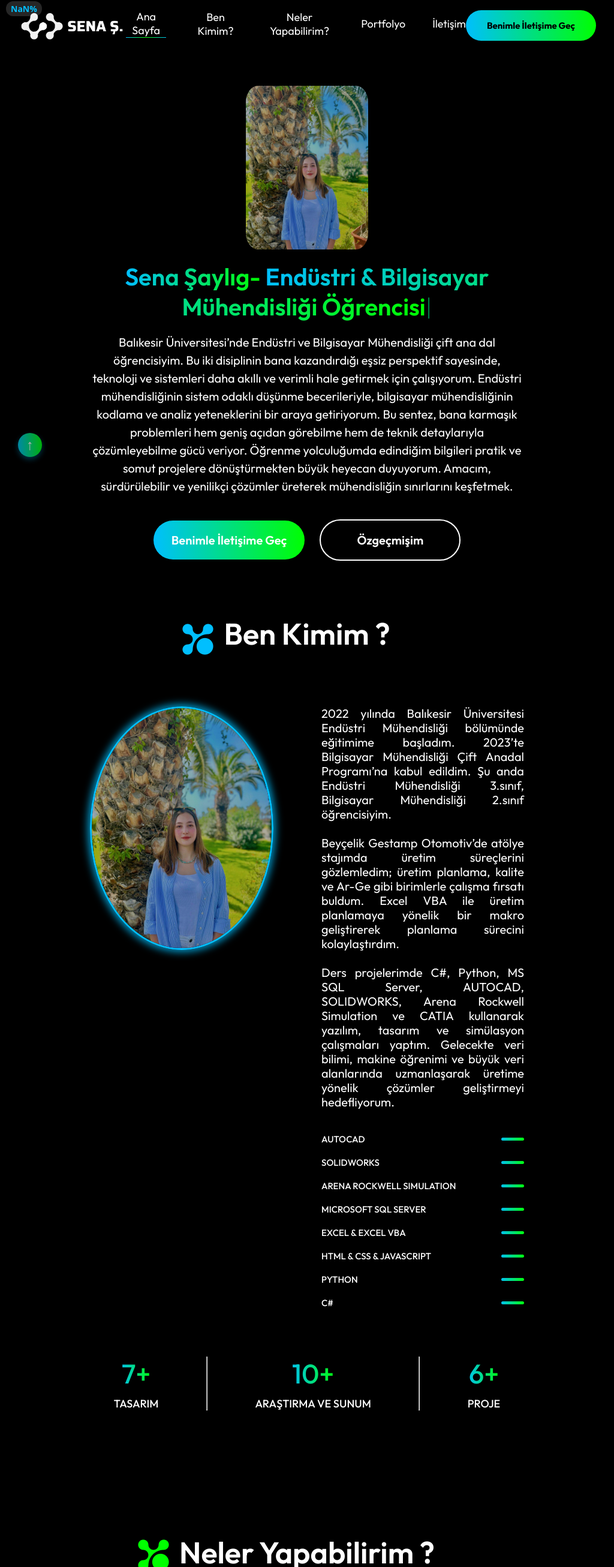
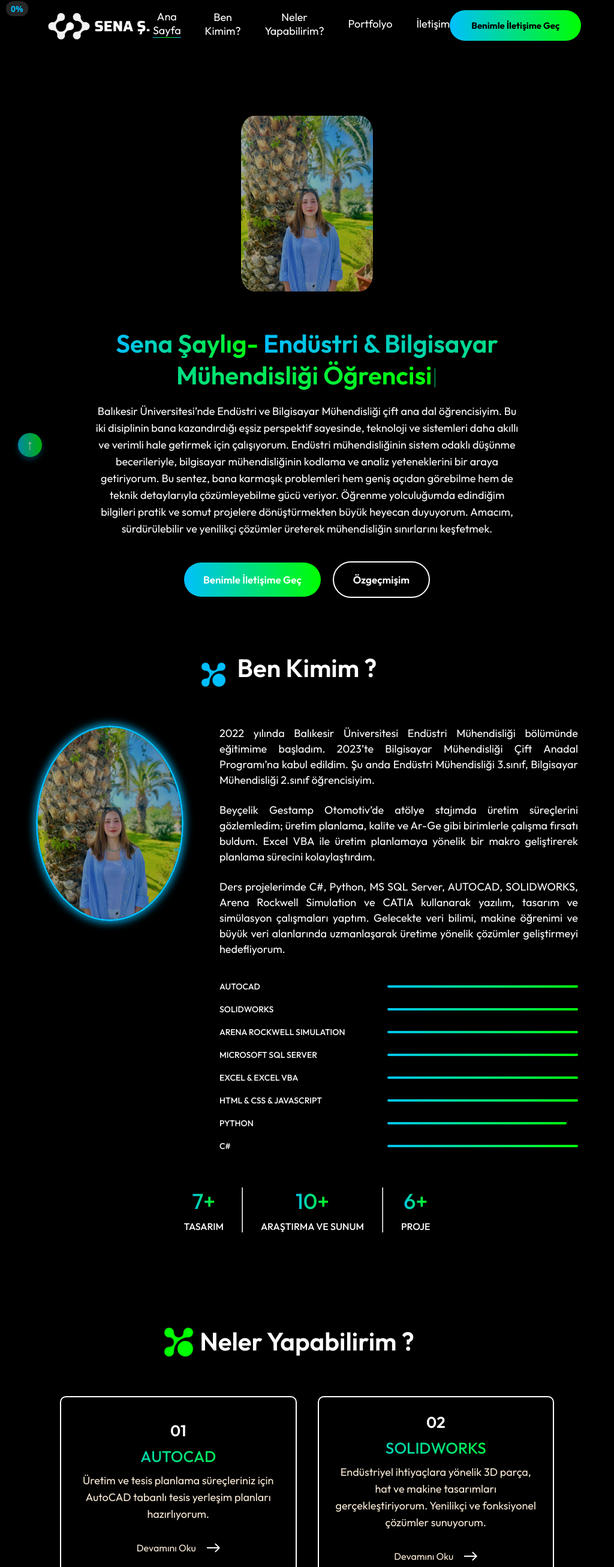
Before and after one commit to Senasylg/sena_saylig_portfolyo, a React (Create React App) app: page / in a window 1024 px wide. Shown: the part 8-2621 px from the top of the page at 60% size. Built offline with nearby package versions, Linux system fonts and the light colour scheme; a web font is replaced by a local one.

Commit message:
new commit

```diff
--- a/src/Components/About/About.css
+++ b/src/Components/About/About.css
@@ -272,3 +272,57 @@
         padding: 0 5px;
     }
 }
+@media (max-width: 1024px) and (min-width: 769px) {
+    .about {
+        margin: 40px 60px;
+        gap: 60px;
+    }
+
+    .about-title h1 {
+        font-size: 42px;
+    }
+
+    .about-title img {
+        width: 50px;
+        left: -35px;
+    }
+
+    .about-sections {
+        gap: 60px;
+    }
+
+    .about-left img {
+        width: 240px;
+    }
+
+    .about-para {
+        font-size: 18px;
+        line-height: 26px;
+    }
+
+    .about-skill {
+        gap: 30px;
+    }
+
+    .about-skill p {
+        font-size: 14px;
+    }
+
+    .about-skill hr {
+        height: 4px;
+    }
+
+    .about-achievements {
+        flex-wrap: wrap;
+        gap: 30px;
+        justify-content: center;
+    }
+
+    .about-achievement h1 {
+        font-size: 36px;
+    }
+
+    .about-achievement p {
+        font-size: 16px;
+    }
+}
--- a/src/Components/Contact/Contact.css
+++ b/src/Components/Contact/Contact.css
@@ -247,3 +247,93 @@
         font-size: 14px;
     }
 }
+@media (max-width: 1024px) and (min-width: 769px) {
+    .contact {
+        gap: 60px;
+        margin: 70px 100px;
+    }
+
+    .contact-title h1 {
+        font-size: 44px;
+        margin-top: 40px;
+        padding: 0 20px;
+    }
+
+    .contact-title img {
+        left: -35px;
+        width: 55px;
+    }
+
+    .contact-section {
+        flex-direction: column;
+        gap: 60px;
+        align-items: center;
+        width: 100%;
+    }
+
+    .contact-left {
+        align-items: center;
+        text-align: center;
+    }
+
+    .contact-left h1 {
+        font-size: 36px;
+    }
+
+    .contact-left p {
+        font-size: 18px;
+        line-height: 32px;
+        max-width: 90%;
+    }
+
+    .contact-details {
+        font-size: 18px;
+        gap: 18px;
+    }
+
+    .contact-detail {
+        gap: 18px;
+    }
+
+    .contact-detail img {
+        width: 24px;
+        height: 24px;
+    }
+
+    .contact-right {
+        width: 90%;
+        max-width: 600px;
+        gap: 18px;
+    }
+
+    .contact-right label {
+        font-size: 18px;
+    }
+
+    .contact-right input,
+    .contact-right textarea {
+        font-size: 18px;
+        padding-left: 18px;
+        padding-right: 18px;
+        height: 48px;
+    }
+
+    .contact-right textarea {
+        padding-top: 10px;
+        height: auto;
+    }
+
+    .contact-submit {
+        font-size: 18px;
+        padding: 14px 30px;
+        height: 48px;
+    }
+
+    .submit-wrapper {
+        width: 100%;
+    }
+
+    .sent-message {
+        font-size: 15px;
+    }
+}
--- a/src/Components/Contact/Contact.jsx
+++ b/src/Components/Contact/Contact.jsx
@@ -6,6 +6,7 @@ import location_icon from '../../assets/location_icon.svg'
 import call_icon from '../../assets/call_icon.svg'
 import linkedin_icon from '../../assets/linkedin_icon.png'
 import github_icon from '../../assets/github_icon.png'
+import facebook_icon from '../../assets/facebook_icon.png'
 
 const Contact = () => {
     const [sent, setSent] = useState(false);
@@ -59,7 +60,7 @@ const Contact = () => {
                             </a><p>senasaylig@gmail.com</p>
                         </div>
                         <div className="contact-detail">
-                            <img src={call_icon} alt=""/> <p>+531 090 00 00</p>
+                            <img src={call_icon} alt=""/> <p>+531 087 13 99</p>
                         </div>
                         <div className="contact-detail">
                             <a
@@ -82,6 +83,12 @@ const Contact = () => {
                             </a>
                             <p>Github Profil</p>
                         </div>
+                        <div className="contact-detail">
+                            <a href="#" onClick={e => e.preventDefault()} target="_blank" rel="noopener noreferrer">
+                                <img src={facebook_icon} alt="Facebook" />
+                            </a>
+                            <p>Facebook Profil</p>
+                        </div>
                     </div>
                 </div>
                 <form className="contact-right" onSubmit={handleSubmit}>
--- a/src/Components/Footer/Footer.css
+++ b/src/Components/Footer/Footer.css
@@ -66,3 +66,117 @@
     }
 
 }
+@media (max-width: 480px) {
+    .footer {
+        margin: 30px 20px;
+        gap: 30px;
+    }
+
+    .footer-top {
+        flex-direction: column;
+        align-items: center;
+        text-align: center;
+        gap: 30px;
+    }
+
+    .footer-top-left img {
+        width: 60%;
+        height: auto;
+    }
+
+    .footer-top-left p {
+        font-size: 16px;
+        max-width: 100%;
+        padding: 0 10px;
+        line-height: 26px;
+    }
+
+    .footer-top-right {
+        flex-direction: column;
+        align-items: center;
+        gap: 15px;
+    }
+
+    .footer-email-input {
+        flex-direction: column;
+        align-items: stretch;
+        gap: 15px;
+        padding: 15px 20px;
+        border-radius: 20px;
+        padding-right: 20px;
+    }
+
+    .footer-email-input input {
+        font-size: 16px;
+        width: 100%;
+        text-align: left;
+    }
+
+    .footer-bottom {
+        flex-direction: column-reverse;
+        align-items: center;
+        text-align: center;
+        font-size: 16px;
+        gap: 15px;
+        margin-bottom: 30px;
+    }
+
+    .footer-bottom-right {
+        flex-wrap: wrap;
+        justify-content: center;
+        gap: 15px;
+        margin-bottom: 10px;
+    }
+}
+
+@media (max-width: 1024px) and (min-width: 769px) {
+    .footer {
+        margin: 50px 100px;
+        gap: 20px;
+    }
+
+    .footer-top {
+        flex-direction: column;
+        gap: 40px;
+        align-items: center;
+        text-align: center;
+    }
+
+    .footer-top-left p {
+        font-size: 18px;
+        max-width: 90%;
+    }
+
+    .footer-top-left img {
+        width: 50%;
+    }
+
+    .footer-top-right {
+        flex-direction: column;
+        gap: 20px;
+    }
+
+    .footer-email-input {
+        padding: 18px 25px;
+        gap: 20px;
+        padding-right: 60px;
+    }
+
+    .footer-email-input input {
+        font-size: 18px;
+    }
+
+    .footer-bottom {
+        flex-direction: column-reverse;
+        align-items: center;
+        text-align: center;
+        gap: 10px;
+        font-size: 18px;
+    }
+
+    .footer-bottom-right {
+        gap: 18px;
+        justify-content: center;
+        margin-bottom: 30px;
+    }
+}
--- a/src/Components/Navbar/Navbar.css
+++ b/src/Components/Navbar/Navbar.css
@@ -225,3 +225,27 @@
         width: 60px;
     }
 }
+@media (max-width: 1024px) and (min-width: 769px) {
+    .navbar {
+        padding: 0 25px;
+        margin: 20px 50px;
+    }
+
+    .navbar img {
+        width: 180px;
+    }
+
+    .nav-menu {
+        gap: 40px;
+        font-size: 18px;
+    }
+
+    .nav-menu li img {
+        width: 80px;
+    }
+
+    .nav-connect {
+        padding: 16px 36px;
+        font-size: 15px;
+    }
+}
--- a/src/Components/Person/Person.css
+++ b/src/Components/Person/Person.css
@@ -137,3 +137,39 @@
         font-size: 32px;
     }
 }
+@media (max-width: 1024px) and (min-width: 769px) {
+    .person img {
+        margin-top: 100px;
+        width: 220px;
+    }
+
+    .person h1 {
+        font-size: 42px;
+        width: 80%;
+        margin-top: 40px;
+    }
+
+    .person p {
+        width: 70%;
+        font-size: 18px;
+        line-height: 28px;
+    }
+
+    .person-action {
+        gap: 20px;
+        font-size: 18px;
+        margin-top: 20px;
+        flex-wrap: wrap;
+        justify-content: center;
+    }
+
+    .person-connect,
+    .person-resume {
+        padding: 18px 32px;
+        font-size: 17px;
+    }
+
+    .blinking-cursor {
+        font-size: 36px;
+    }
+}
--- a/src/Components/Projects/Projects.css
+++ b/src/Components/Projects/Projects.css
@@ -288,3 +288,64 @@
         gap: 12px;
     }
 }
+@media (max-width: 1024px) and (min-width: 769px) {
+    .projects {
+        margin: 60px 50px;
+        padding: 0 30px;
+        gap: 60px;
+    }
+
+    .projects-title h1 {
+        font-size: 42px;
+        padding: 0 20px;
+        margin-top: 40px;
+    }
+
+    .projects-title img {
+        left: -45px;
+        width: 60px;
+    }
+
+    .projects-container {
+        grid-template-columns: repeat(2, 1fr);
+        gap: 35px;
+    }
+
+    .project-card {
+        border-radius: 10px;
+    }
+
+    .project-image-container {
+        height: 180px;
+        border-top-left-radius: 10px;
+        border-top-right-radius: 10px;
+    }
+
+    .project-info {
+        padding: 18px;
+    }
+
+    .project-info h2 {
+        font-size: 20px;
+    }
+
+    .project-description {
+        font-size: 13.5px;
+        line-height: 1.5;
+    }
+
+    .project-tools {
+        font-size: 12.5px;
+    }
+
+    .projects-showMore {
+        padding: 18px 40px;
+        font-size: 16px;
+        margin-top: -40px;
+        gap: 12px;
+    }
+
+    .projects-showMore img {
+        width: 18px;
+    }
+}
--- a/src/Components/Services/Services.css
+++ b/src/Components/Services/Services.css
@@ -152,3 +152,56 @@
         width: 18px;
     }
 }
+@media (max-width: 1024px) and (min-width: 769px) {
+    .services {
+        margin: 50px 100px;
+        gap: 60px;
+    }
+
+    .services-title h1 {
+        font-size: 42px;
+        padding: 5px 20px;
+    }
+
+    .services-title img {
+        left: -45px;
+        width: 60px;
+    }
+
+    .services-container {
+        grid-template-columns: 1fr 1fr;
+        gap: 35px;
+    }
+
+    .services-format {
+        padding: 25px;
+        gap: 10px;
+    }
+
+    .services-format h3 {
+        font-size: 26px;
+    }
+
+    .services-format h2 {
+        font-size: 26px;
+    }
+
+    .services-format p {
+        font-size: 18px;
+        line-height: 28px;
+        max-width: 100%;
+    }
+
+    .services-readmore {
+        gap: 18px;
+        margin-top: 18px;
+    }
+
+    .services-readmore img {
+        width: 22px;
+    }
+
+    .services-readmore p {
+        font-size: 16px;
+    }
+}
```
Also changed, not shown: src/assets/ergonomikrisk.png (deleted).
